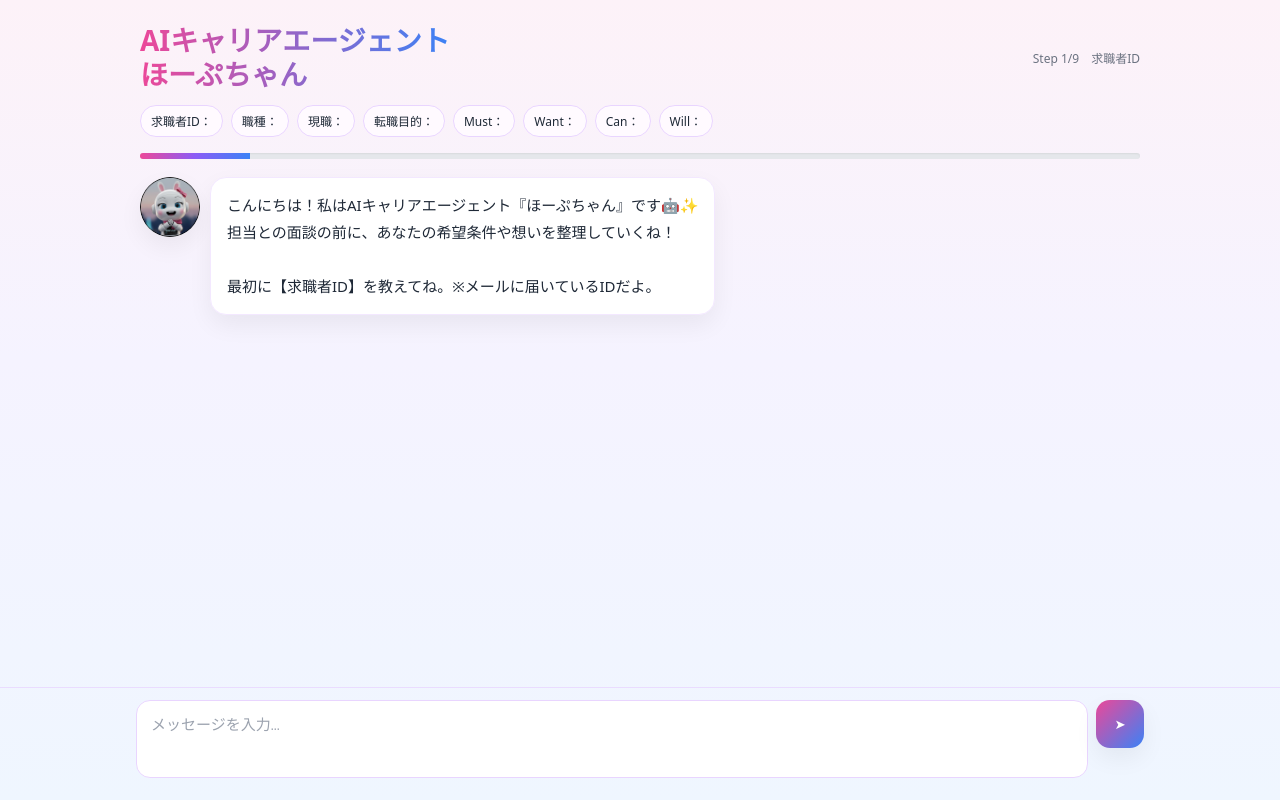
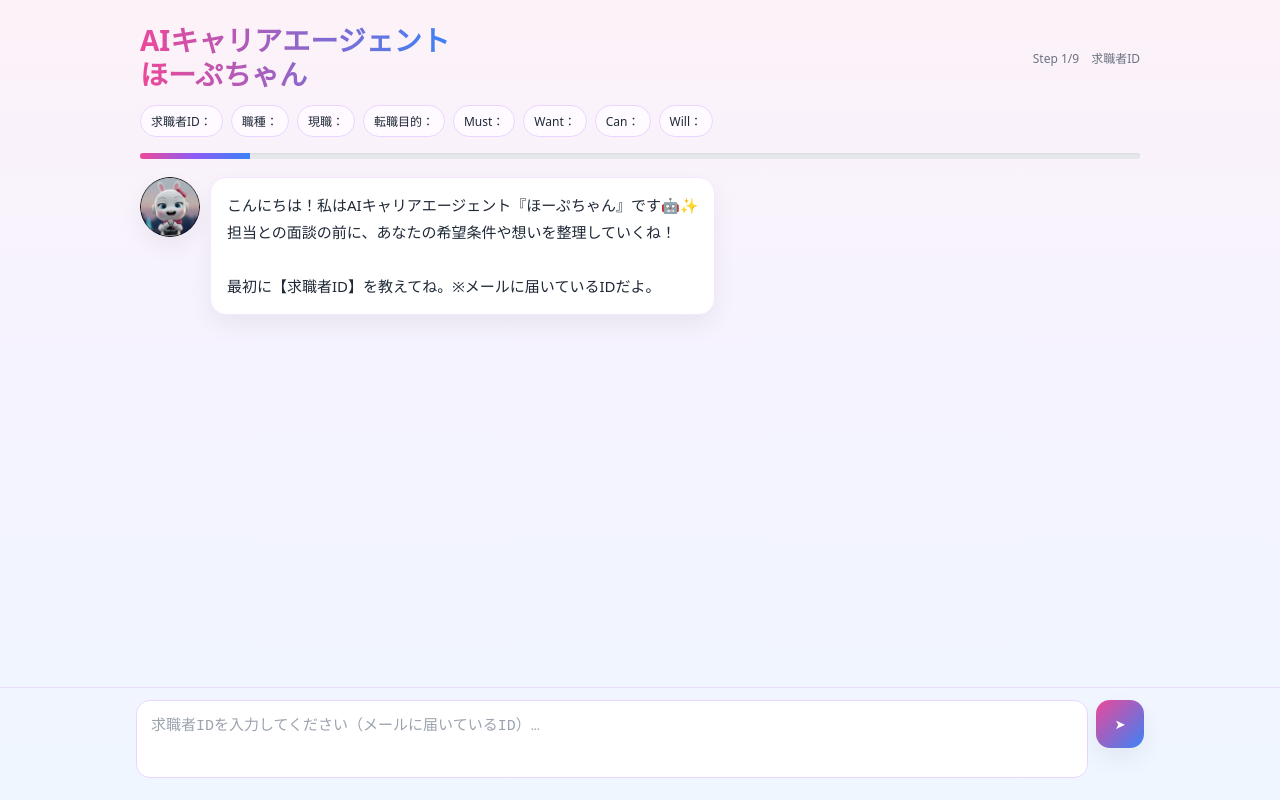
Before and after one commit to HOAP-Inc/hoap-ai-career-consultant, a Next.js app: page / in a window 1280 px wide. Built offline with nearby package versions, Linux system fonts and the light colour scheme.

Commit message:
Update index.js

```diff
--- a/pages/index.js
+++ b/pages/index.js
@@ -80,9 +80,9 @@ export default function Home() {
       // AI応答
       setMessages((m) => [...m, { type: "ai", content: data.response }]);
 
-      // ステータス・ステップ更新
-      if (data.status) setStatus(data.status);
-      if (data.meta?.step != null) setStep(data.meta.step);
+      // ステータス・ステップ更新（statusBar を必ず使う）
+setStatus(data.meta?.statusBar ?? statusInit);
+if (data.meta?.step != null) setStep(data.meta.step);
     } catch (err) {
       console.error(err);
       setMessages((m) => [
@@ -185,10 +185,10 @@ export default function Home() {
           ref={taRef}
           className="textarea"
           placeholder={
-            step === 0
-              ? "求職者IDを入力してください（メールに届いているID）…"
-              : "メッセージを入力…"
-          }
+  step === 1
+    ? "求職者IDを入力してください（メールに届いているID）…"
+    : "メッセージを入力…"
+}
           value={input}
           onChange={(e) => setInput(e.target.value)}
           onKeyDown={onKeyDown}
```
